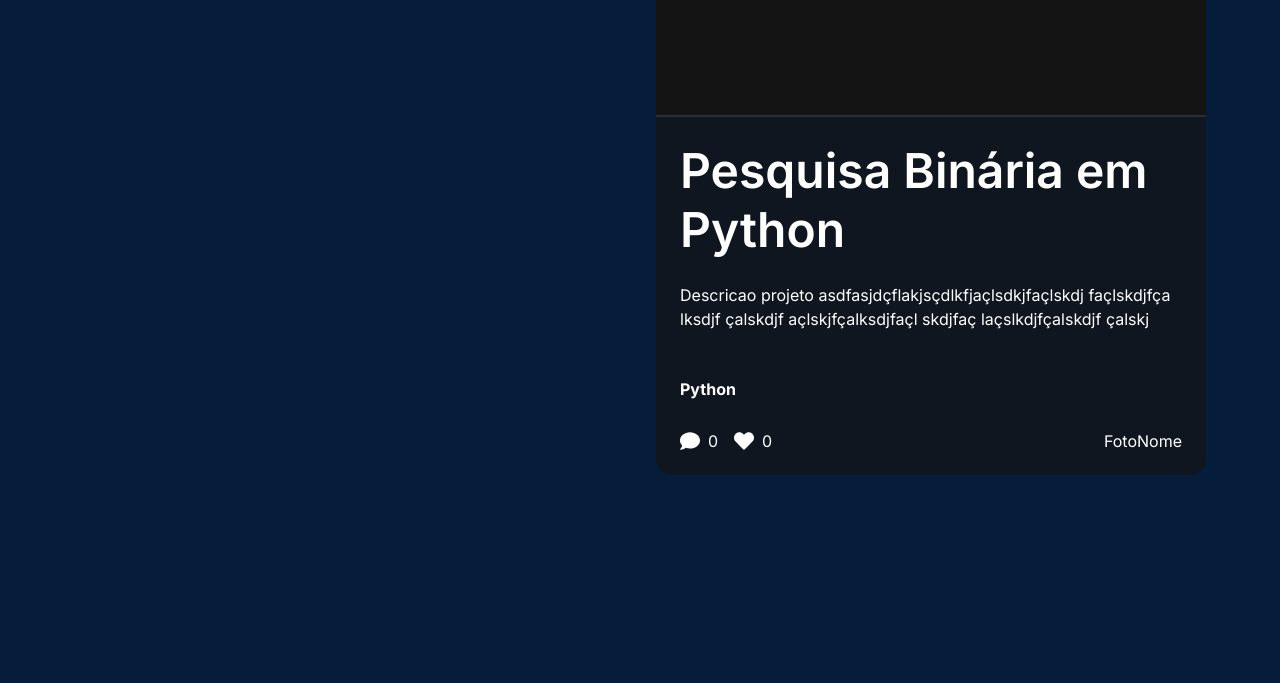
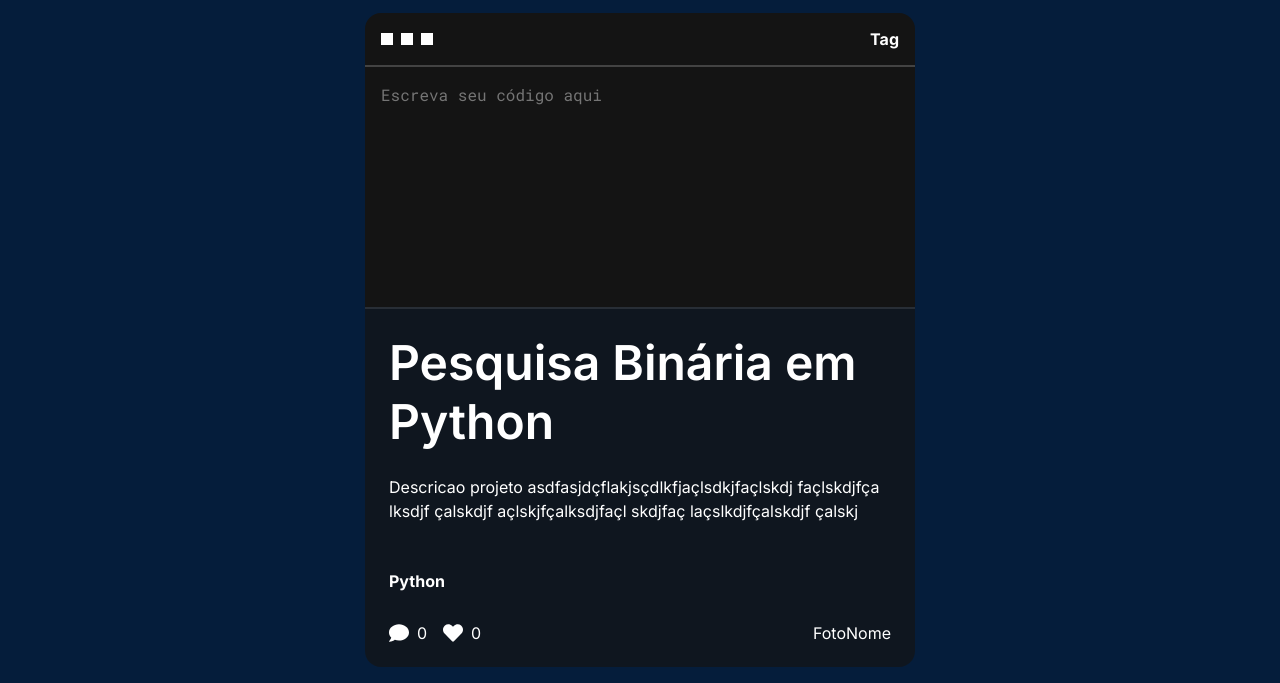
Before and after one commit to vcdomith/codi_bites_v2, a plain HTML site: page comunidade.html in a window 1280 px wide. Shown: the part 297-980 px from the top of the page. Before the commit the page ends 800 px from the top, so only its background shows below. Drawn offline with nearby package versions, Linux system fonts and the light colour scheme.

Commit message:
Comunidade - Desktop fix layout

```diff
--- a/styles/components_comunidade/_com-posts.scss
+++ b/styles/components_comunidade/_com-posts.scss
@@ -218,9 +218,9 @@
     .container {
 
         .lista-posts {
-            flex-direction: row;
-            flex-wrap: wrap;
-            // align-items: center;
+            flex-direction: column;
+            // flex-wrap: wrap;
+            align-items: center;
 
             .post-novo {
                 min-width: 550px;
```
Also changed, not shown: styles/style_comunidade.css, 1 other file.
